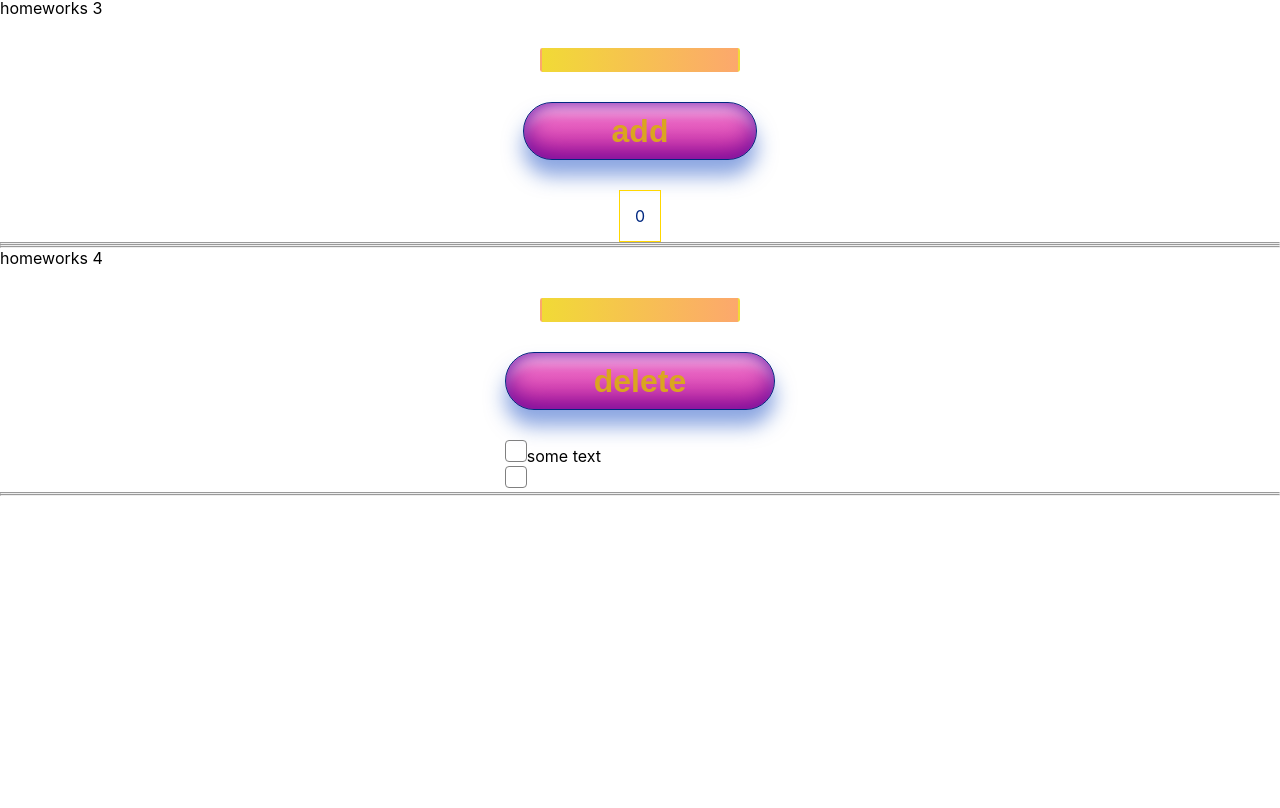
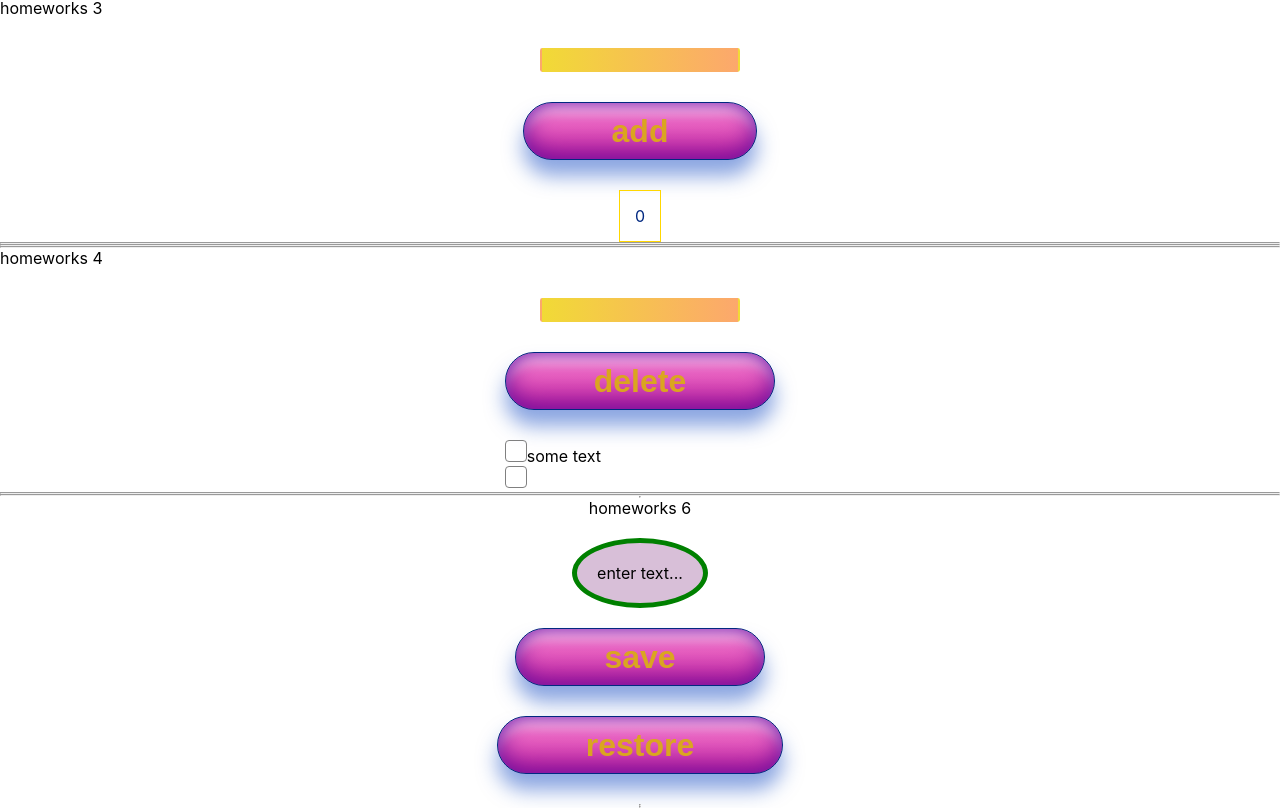
Before and after one commit to maximLomako/tasks-from-ignat, a React (Create React App) app: page /#/pre-junior in a window 1280 px wide. Shown: the part 448-1256 px from the top of the page. Before the commit the page ends 944 px from the top, so only its background shows below. Built offline with nearby package versions, Linux system fonts and the light colour scheme.

Commit message:
feat: add task 6

```diff
--- a/src/p2-homeworks/h5/pages/Junior.tsx
+++ b/src/p2-homeworks/h5/pages/Junior.tsx
@@ -7,7 +7,6 @@ import HW9 from "../../h9/HW9";
 function Junior() {
   return (
     <div>
-      <HW6/>
       <HW7/>
       <HW8/>
       <HW9/>
--- a/src/p2-homeworks/h5/pages/PreJunior.tsx
+++ b/src/p2-homeworks/h5/pages/PreJunior.tsx
@@ -3,6 +3,7 @@ import HW1 from "../../h1/HW1";
 import HW2 from "../../h2/HW2";
 import HW3 from "../../h3/HW3";
 import HW4 from "../../h4/HW4";
+import HW6 from "../../h6/HW6";
 
 function PreJunior() {
   return (
@@ -11,8 +12,7 @@ function PreJunior() {
       <HW2/>
       <HW3/>
       <HW4/>
-      {/*<HW6/>*/}
-
+      <HW6/>
     </div>
   );
 }
--- a/src/p2-homeworks/h6/HW6.tsx
+++ b/src/p2-homeworks/h6/HW6.tsx
@@ -2,6 +2,7 @@ import React, {useState} from "react";
 import SuperEditableSpan from "./common/c4-SuperEditableSpan/SuperEditableSpan";
 import SuperButton from "../h4/common/c2-SuperButton/SuperButton";
 import {restoreState, saveState} from "./localStorage/localStorage";
+import s from "./hw6.module.css"
 
 function HW6() {
   const [value, setValue] = useState<string>("");
@@ -10,11 +11,11 @@ function HW6() {
     saveState<string>("editable-span-value", value);
   };
   const restore = () => {
-        // setValue();
+    setValue(restoreState<string>("editable-span-value", value));
   };
 
   return (
-        <div>
+    <div className={s.hw6}>
       <hr/>
       homeworks 6
 
--- a/src/p2-homeworks/h6/common/c4-SuperEditableSpan/SuperEditableSpan.tsx
+++ b/src/p2-homeworks/h6/common/c4-SuperEditableSpan/SuperEditableSpan.tsx
@@ -1,5 +1,6 @@
 import React, {DetailedHTMLProps, InputHTMLAttributes, HTMLAttributes, useState} from "react";
 import SuperInputText from "../../../h4/common/c1-SuperInputText/SuperInputText";
+import s from "./superEditableSpan.module.css"
 
 // тип пропсов обычного инпута
 type DefaultInputPropsType = DetailedHTMLProps<InputHTMLAttributes<HTMLInputElement>, HTMLInputElement>;
@@ -13,7 +14,6 @@ type SuperEditableSpanType = DefaultInputPropsType & { // и + ещё пропс
   onEnter?: () => void
   error?: string
   spanClassName?: string
-
   spanProps?: DefaultSpanPropsType // пропсы для спана
 };
 
@@ -31,22 +31,20 @@ const SuperEditableSpan: React.FC<SuperEditableSpanType> = (
   const {children, onDoubleClick, className, ...restSpanProps} = spanProps || {};
 
   const onEnterCallback = () => {
-        // setEditMode(); // выключить editMode при нажатии Enter
-
+    setEditMode(true);
     onEnter && onEnter();
   };
   const onBlurCallback = (e: React.FocusEvent<HTMLInputElement>) => {
-        // setEditMode(); // выключить editMode при нажатии за пределами инпута
+    setEditMode(false);
 
     onBlur && onBlur(e);
   };
   const onDoubleClickCallBack = (e: React.MouseEvent<HTMLSpanElement, MouseEvent>) => {
-        // setEditMode(); // включить editMode при двойном клике
-
+    setEditMode(true);
     onDoubleClick && onDoubleClick(e);
   };
 
-    const spanClassName = `${"сделать красивый стиль для спана"} ${className}`;
+  const spanClassName = `${s.spanStyle} ${className}`;
 
   return (
     <>
@@ -56,14 +54,12 @@ const SuperEditableSpan: React.FC<SuperEditableSpanType> = (
             autoFocus // пропсу с булевым значением не обязательно указывать true
             onBlur={onBlurCallback}
             onEnter={onEnterCallback}
-
             {...restProps} // отдаём инпуту остальные пропсы если они есть (value например там внутри)
           />
         ) : (
           <span
             onDoubleClick={onDoubleClickCallBack}
             className={spanClassName}
-
             {...restSpanProps}
           >
                         {/*если нет захардкодженного текста для спана, то значение инпута*/}
--- /dev/null
+++ b/src/p2-homeworks/h6/common/c4-SuperEditableSpan/superEditableSpan.module.css
@@ -0,0 +1,8 @@
+.spanStyle{
+    display: block;
+    border: 5px solid green;
+    background: thistle;
+    margin: 20px auto;
+    padding: 20px;
+    border-radius: 50%;
+}
--- /dev/null
+++ b/src/p2-homeworks/h6/hw6.module.css
@@ -0,0 +1,6 @@
+.hw6 {
+    display: flex;
+    flex-direction: column;
+    justify-content: center;
+    align-items: center;
+}
```
Also changed, not shown: src/p2-homeworks/h6/localStorage/localStorage.ts (indentation only). Lines whose indentation alone changed are shown as unchanged.
